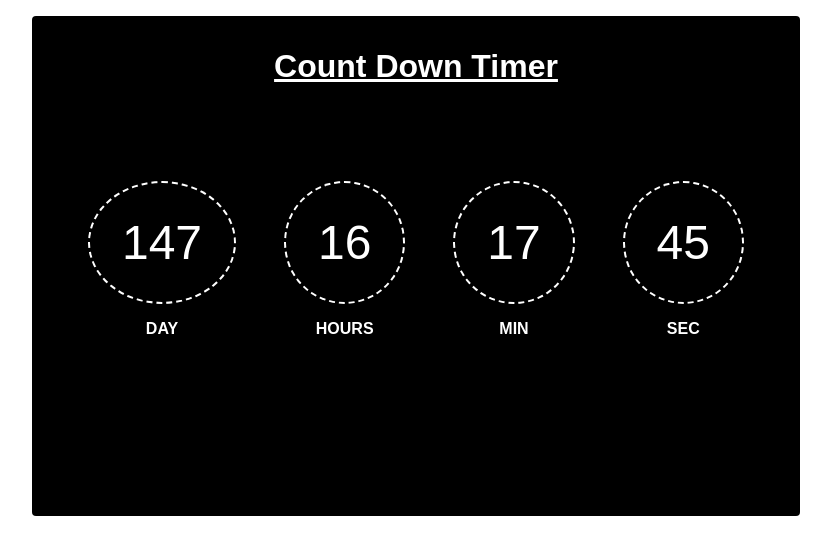
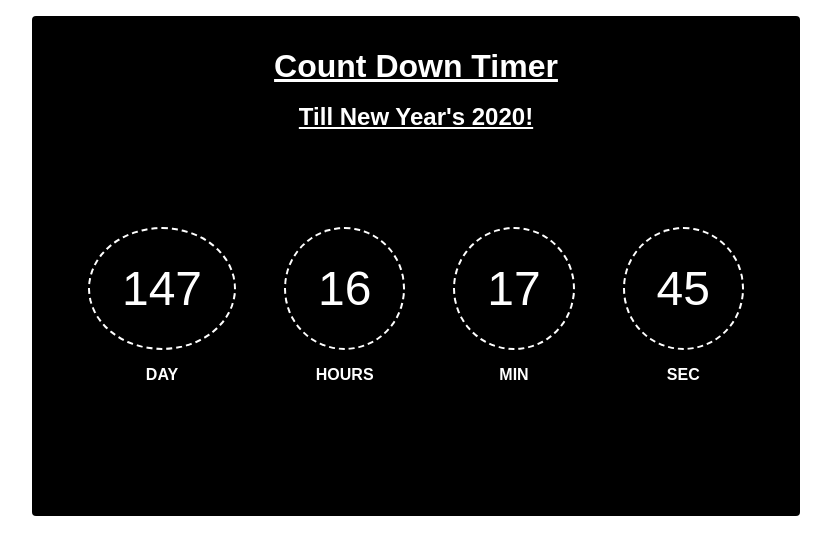
Before and after one commit to BATMANGOO/CountDownTimer, a plain HTML site: page index.html in a window 1280 px wide. Shown: the whole page, without its empty margins (224-1055 px from the left). Drawn offline with Linux system fonts and the light colour scheme.

Commit message:
added flare!

```diff
--- a/index.html
+++ b/index.html
@@ -14,7 +14,8 @@
     <div class="container">
       <div class="timer">
         <div class="timer__header">
-          <h1 class="timer__title">Count Down Timer</h1>
+          <h1 class="timer__title">Count Down Timer</h1><br/>
+          <h2 class="timer__title">Till New Year's 2020!</h2>
         </div>
         <div class="timer__body">
           <div class="timer__item">
```
